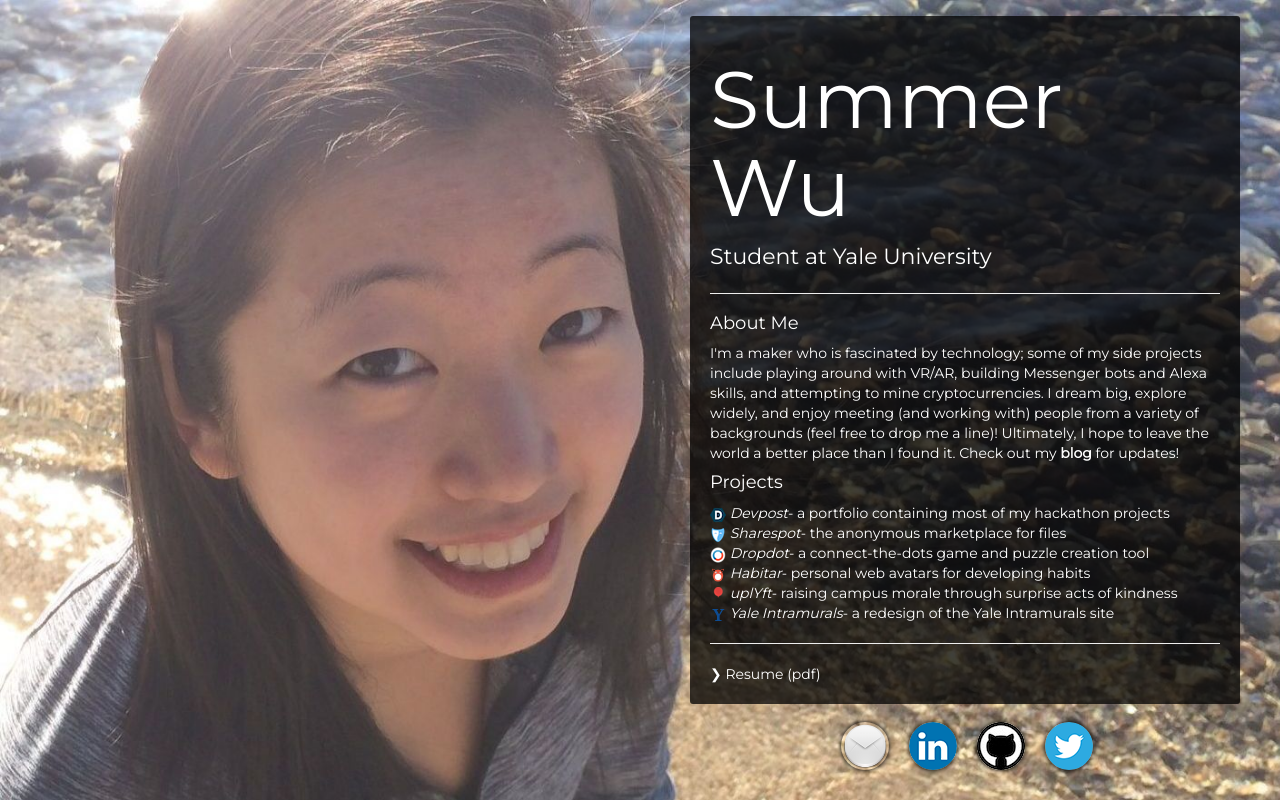
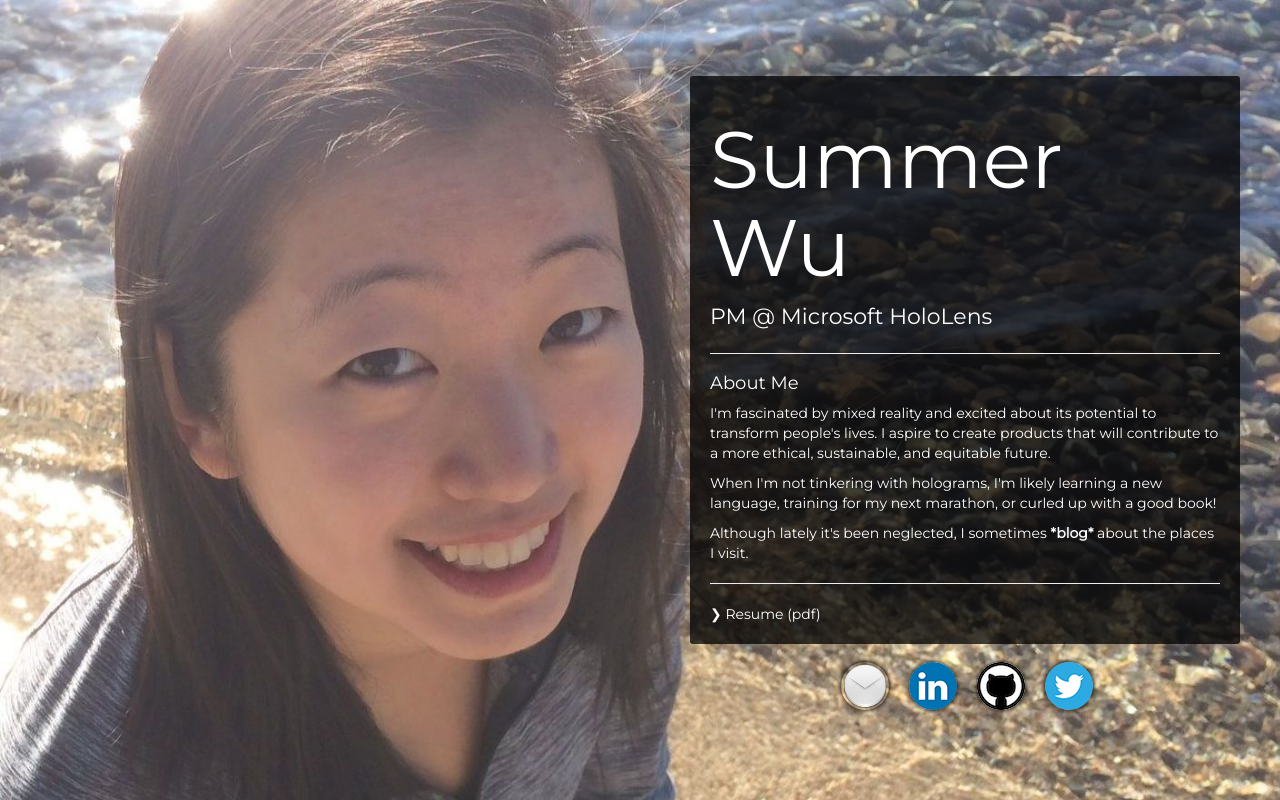
Before and after one commit to sw5813/sumwu, a Flask app: page / in a window 1280 px wide. Run offline with Flask 2, Linux system fonts and the light colour scheme; some libraries are stand-ins or nearby versions.

Commit message:
update resume, blog location, about me to MS

```diff
--- a/app/templates/blog.html
+++ b/app/templates/blog.html
@@ -37,7 +37,7 @@
 	<ul>
 		<li>California is a desert, which means the mornings and evenings are cool. Bring more pairs of long pants and fewer pairs of shorts.</li>
 		<li>Be open to spontaneity! The best experiences are those that aren't planned.</li>
-		<li>Take risks, because YOLO. And if you embarrass yourself invite people, take comfort in the fact that you'll probably never see them again :P</li>
+		<li>Take risks, because YOLO. And if you embarrass yourself in front of people, take comfort in the fact that you'll probably never see them again :P</li>
 		<li>Google hacks: the bowling alley is in CL2, Baadal and Share are reservation only cafes, the slides are in 1900 and 2000 (although you can only access 2000), and your badge can get you into anywhere!</li>
 	</ul>
 	<p>Thank you to my hosts, Google, my friends, and family for the best summer of my life.</p>
--- a/app/templates/blogging/base.html
+++ b/app/templates/blogging/base.html
@@ -3,11 +3,11 @@
 <head lang="en">
     <meta http-equiv="Content-Type" content="text/html; charset=utf-8" >
     <meta name="viewport" content="width=device-width, initial-scale=1">
-    <meta name="keywords" content="blog, budapest, summer wu, travels, musings, study abroad, ait" >
+    <meta name="keywords" content="blog, summer wu, travels, musings, study abroad" >
     <meta name="description" content="Tales of travel, study abroad, and other miscellany. Maybe even a few tech tutorials.">
 
     <!--FACEBOOK-->
-    <meta property="og:title" content="Summer in Budapest" >
+    <meta property="og:title" content="Summer Travels (and occasionally writes)" >
     <meta property="og:site_name" content="Summer Wu">
     <meta property="og:url" content="https://sumwu.me/blog/" >
     <meta property="og:description" content="Tales of travel, study abroad, and other miscellany. Maybe even a few tech tutorials." >
@@ -16,7 +16,7 @@
 
     <!--TWITTER-->
     <meta property="twitter:card" content="summary" >
-    <meta property="twitter:title" content="Summer in Budapest" >
+    <meta property="twitter:title" content="Summer Travels (and occasionally writes)" >
     <meta property="twitter:description" content="Tales of travel, study abroad, and other miscellany. Maybe even a few tech tutorials." >
     <meta property="twitter:creator" content="@summerwoohoo" >
     <meta property="twitter:url" content="https://sumwu.me/blog/" >
--- a/app/templates/blogging/index.html
+++ b/app/templates/blogging/index.html
@@ -18,7 +18,7 @@ Summer Wu
         <a href="/blog">
             <img onmouseover="this.src='{{ url_for('static', filename='img/bridge_head.jpg') }}'" onmouseout="this.src='{{ url_for('static', filename='img/bud_head.jpg') }}'" src="{{ url_for('static', filename='img/summerhead.png') }}" class="img-circle" style="margin:auto" />
             <h1 class="title">Summer <span class="blue">Wu</span></h1>
-            <p class="description">Hello from Egypt!</p>
+            <p class="description">Hello from Seattle!</p>
         </a>
 
         <div>
--- a/app/templates/index.html
+++ b/app/templates/index.html
@@ -41,20 +41,17 @@
 
           <div class="inner cover">
             <h1 class="cover-heading">Summer Wu</h1>
-            <p class="lead">Student at Yale University</p>
+            <p class="lead">PM @ Microsoft HoloLens</p>
             <hr>
 
             <h4>About Me</h4>
-              <p>I'm a maker who is fascinated by technology; some of my side projects include playing around with VR/AR, building Messenger bots and Alexa skills, and attempting to mine cryptocurrencies. I dream big, explore widely, and enjoy meeting (and working with) people from a variety of backgrounds (feel free to drop me a <a href="mailto:summer.wu@yale.edu">line</a>)! Ultimately, I hope to leave the world a better place than I found it. Check out my <a style="font-weight: bold" href="{{ url_for('blog') }}">blog</a> for updates!</p>
-            <h4>Projects</h4>
-            <p>
-              <a href="https://devpost.com/sw5813?ref_content=user-portfolio&ref_feature=portfolio&ref_medium=global-nav" class="project"><img src="{{ url_for('static', filename='img/devpost.ico') }}" /> Devpost</a>- a portfolio containing most of my hackathon projects
-              <br><a href="http://sharespot.sumwu.me/" class="project"><img src="{{ url_for('static', filename='img/anon.ico') }}" /> Sharespot</a>- the anonymous marketplace for files
-              <br><a href="https://play.google.com/store/apps/details?id=nf.co.sumwu.dropdot" class="project"><img src="{{ url_for('static', filename='img/dropdot.ico') }}" /> Dropdot</a>- a connect-the-dots game and puzzle creation tool
-              <br><a href="http://www.habitar.me/" class="project"><img src="{{ url_for('static', filename='img/habitar.ico') }}" /> Habitar</a>- personal web avatars for developing habits
-              <br><a href="http://sw5813.github.io/uplyft/" class="project"><img src="{{ url_for('static', filename='img/uplyft.ico') }}" /> uplYft</a>- raising campus morale through surprise acts of kindness
-              <br><a href="{{ url_for('yaleims') }}" class="project"><img src="{{ url_for('static', filename='yaleims/img/yalefavicon.ico') }}" /> Yale Intramurals</a>- a redesign of the Yale Intramurals site
-            </p>
+              <p>I'm fascinated by mixed reality and excited about its potential to transform people's lives. I aspire to create products that will contribute to a more ethical, sustainable, and equitable future.</p>
+
+              <p>When I'm not tinkering with holograms, I'm likely learning a new language, training for my next marathon, or curled up with a good book!</p>
+
+              <p>
+                Although lately it's been neglected, I sometimes <a style="font-weight: bold" href="{{ url_for('blog') }}">*blog*</a> about the places I visit.
+              </p>
 
             <hr>
             <a href="{{ url_for('static', filename='summer_wu_resume.pdf') }}"> &#10095; Resume (pdf)</a>
@@ -65,7 +62,7 @@
               <div class="social-popout"><a href="https://twitter.com/summerwoohoo"><img src="{{ url_for('static', filename='img/twitter.png') }}" /></a></div>
               <div class="social-popout"><a href="https://github.com/sw5813"><img src="{{ url_for('static', filename='img/github.jpg') }}" /></a></div>
               <div class="social-popout"><a href="https://www.linkedin.com/pub/summer-wu/80/b29/7ab"><img src="{{ url_for('static', filename='img/linkedin.png') }}" /></a></div>
-              <div class="social-popout"><a href="mailto:summer.wu@yale.edu"><img src="{{ url_for('static', filename='img/email.png') }}" /></a></div>
+              <div class="social-popout"><a href="mailto:summer.wu82@gmail.com"><img src="{{ url_for('static', filename='img/email.png') }}" /></a></div>
             </div>
           </div>
 
```
Also changed, not shown: 1 other file.
